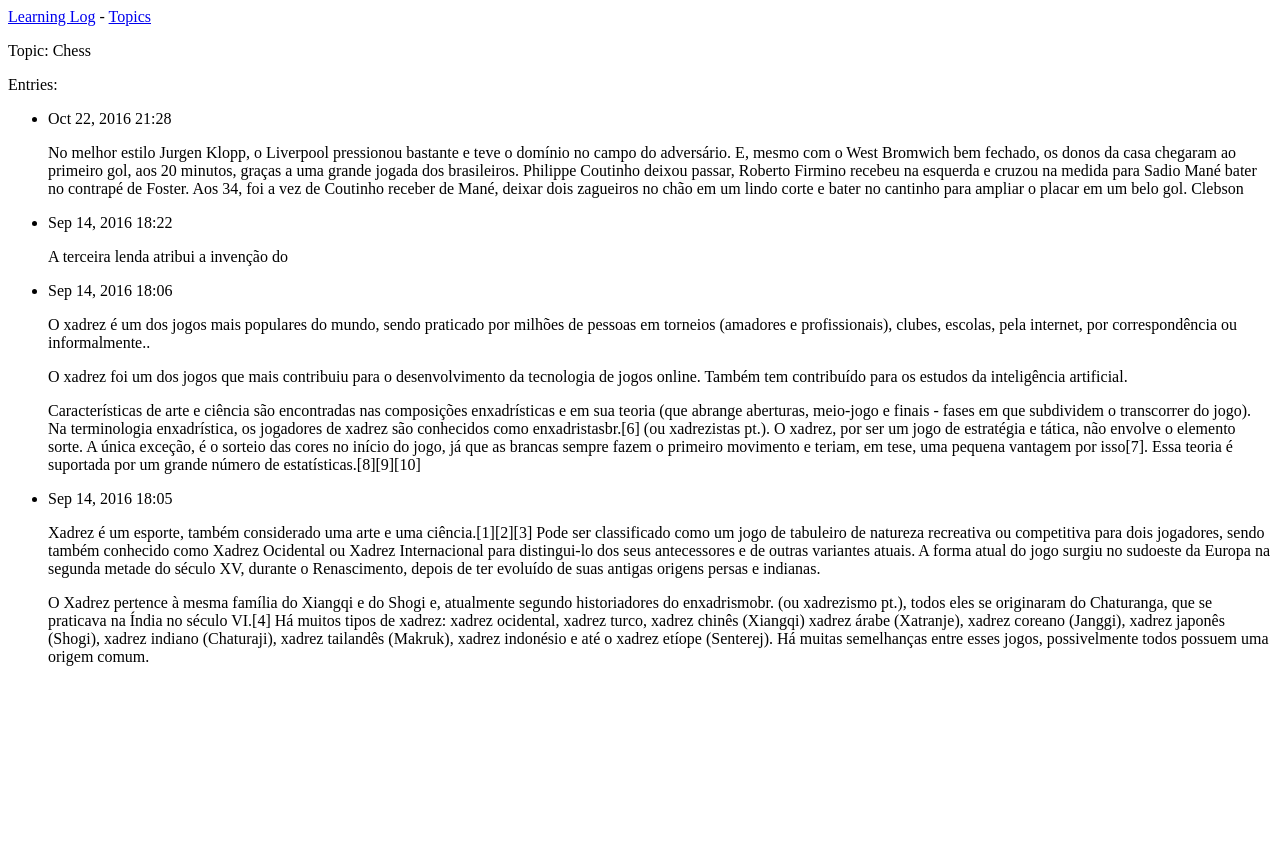
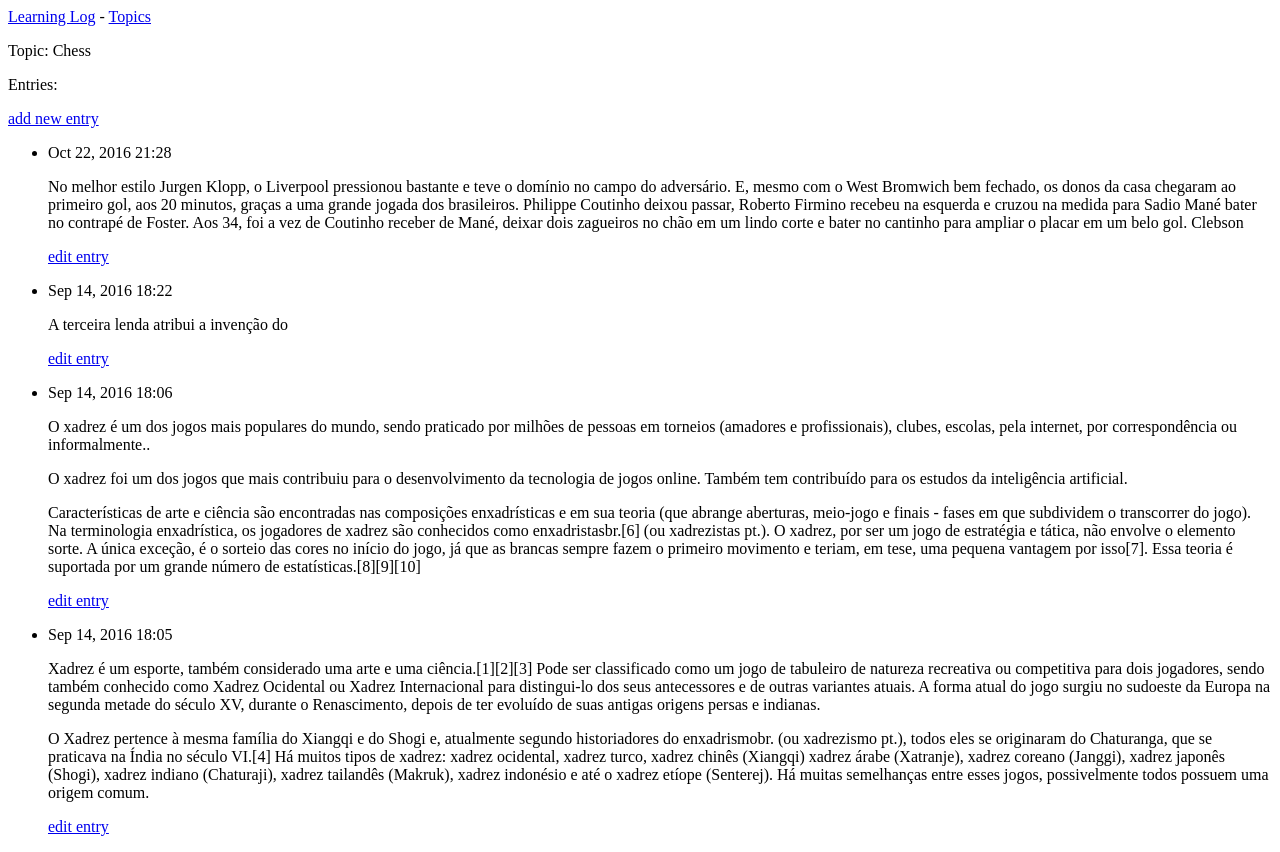
Before and after one commit to clebsonpy/learning_log, a Django app: page /topics/1/ in a window 1280 px wide. Before the commit the page ends 666 px from the top, so only its background shows below. Run offline with Django 3.2, Linux system fonts and the light colour scheme; data comes from the database, SQL or seed files in the repository; both versions use the stored data as it was after the commit.

Commit message:
Pagina556

```diff
--- a/learning_logs/templates/learning_logs/topic.html
+++ b/learning_logs/templates/learning_logs/topic.html
@@ -5,11 +5,17 @@
 <p>Topic: {{ topic }}</p>
 
 <p>Entries: </p>
+<p>
+    <a href="{% url 'learning_logs:new_entry' topic.id %}">add new entry</a>
+</p>
 <ul>
     {% for entry in entries %}
     <li>
         <p>{{ entry.date_added|date:'M d, Y H:i' }}</p>
         <p>{{ entry.text|linebreaks }}</p>
+        <p>
+            <a href="{% url 'learning_logs:edit_entry' entry.id %}">edit entry</a>
+        </p>
     </li>
     {% empty %}
     <li>
--- a/learning_logs/templates/learning_logs/topics.html
+++ b/learning_logs/templates/learning_logs/topics.html
@@ -6,7 +6,6 @@
 
     <ul>
         {% for topic in topics %}
-            {{topics}}
             <li>
                 <a href="{% url 'learning_logs:topic' topic.id %}">{{ topic }}</a>
             </li>
@@ -14,5 +13,6 @@
             <li>No topics have been added yet.</li>
         {% endfor %}
     </ul>
+    <a href="{% url 'learning_logs:new_topic' %}">Add a new topic:</a>
 
 {% endblock content %}
--- a/learning_logs/urls.py
+++ b/learning_logs/urls.py
@@ -11,4 +11,13 @@ urlpatterns = [
 
     #Pagina de detalhes para um unico assunto
     url(r'^topics/(?P<topic_id>\d+)/$', views.topic, name='topic'),
+
+    #Pagina para adicionar um novo assunto
+    url(r'^new_topic/$', views.new_topic, name='new_topic'),
+
+    #Pagina para adicionar uma nova entrada
+    url(r'^new_entry/(?P<topic_id>\d+)/$', views.new_entry, name='new_entry'),
+
+    #Pagina para editar uma entrada
+    url(r'^edit_entry/(?P<entry_id>\d+)/$', views.edit_entry, name='edit_entry'),
 ]
--- a/learning_logs/views.py
+++ b/learning_logs/views.py
@@ -1,5 +1,10 @@
 from django.shortcuts import render
-from .models import Topic
+from django.http import HttpResponseRedirect
+from django.core.urlresolvers import reverse
+
+from .models import Topic, Entry
+from .forms import TopicForm, EntryForm
+
 
 def index(request):
     """Pagina inicial de Learning Log"""
@@ -19,3 +24,55 @@ def topic(request, topic_id):
     context = {'topic': topic, 'entries': entries}
 
     return render(request, 'learning_logs/topic.html', context)
+
+def new_topic(request):
+    """Adiciona um novo assunto"""
+    if request.method != 'POST':
+        #Nenhum dado submetido; cria um formulario em branco
+        form = TopicForm()
+    else:
+        #Dados de POST submetidos; processa os dados
+        form = TopicForm(request.POST)
+        if form.is_valid():
+            form.save()
+            return HttpResponseRedirect(reverse('learning_logs:topics'))
+
+    context = {'form': form}
+    return render(request, 'learning_logs/new_topic.html', context)
+
+def new_entry(request, topic_id):
+    """Acresenta uma nova entrada para um assunto em particular"""
+    topic = Topic.objects.get(id = topic_id)
+
+    if request.method != 'POST':
+        #Nenhum dado submetido; cria um formulario em branco
+        form = EntryForm()
+    else:
+        #Dados de POST submetidos; processa os dados
+        form = EntryForm(data=request.POST)
+        if form.is_valid():
+            new_entry = form.save(commit=False)
+            new_entry.topic = topic
+            new_entry.save()
+            return HttpResponseRedirect(reverse('learning_logs:topic', args=[topic_id]))
+
+    context = {'topic': topic, 'form':form}
+    return render(request, 'learning_logs/new_entry.html', context)
+
+def edit_entry(request, entry_id):
+    """Edita uma entrada existente"""
+    entry = Entry.objects.get(id = entry_id)
+    topic = entry.topic
+
+    if request.method != 'POST':
+        #Requisicao inicial; preenche previamente o formulario com a entrada atual
+        form = EntryForm(instance=entry)
+    else:
+        #Dados de POST submetido; processa os dados
+        form = EntryForm(instance=entry, data=request.POST)
+        if form.is_valid():
+            form.save()
+            return HttpResponseRedirect(reverse('learning_logs:topic', args=[topic.id]))
+
+    context = {'entry': entry, 'topic': topic, 'form': form}
+    return render(request, 'learning_logs/edit_entry.html', context)
```
Also changed, not shown: learning_logs/forms.py (added, +15 -0 lines), learning_logs/templates/learning_logs/edit_entry.html (added, +15 -0 lines), learning_logs/templates/learning_logs/new_entry.html (added, +12 -0 lines), learning_logs/templates/learning_logs/new_topic.html (added, +10 -0 lines), db.sqlite3.
